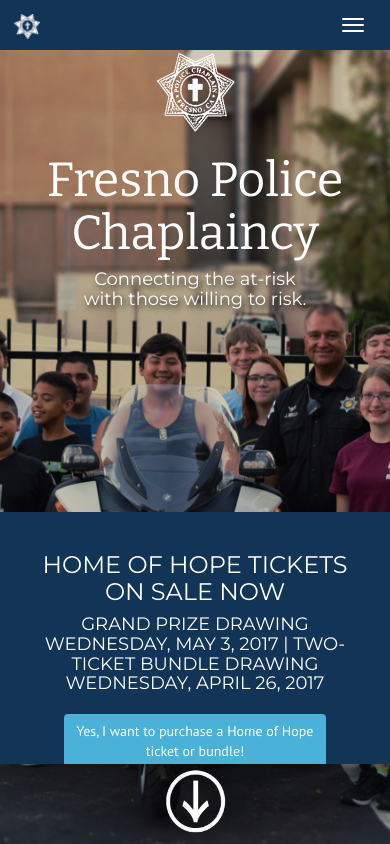
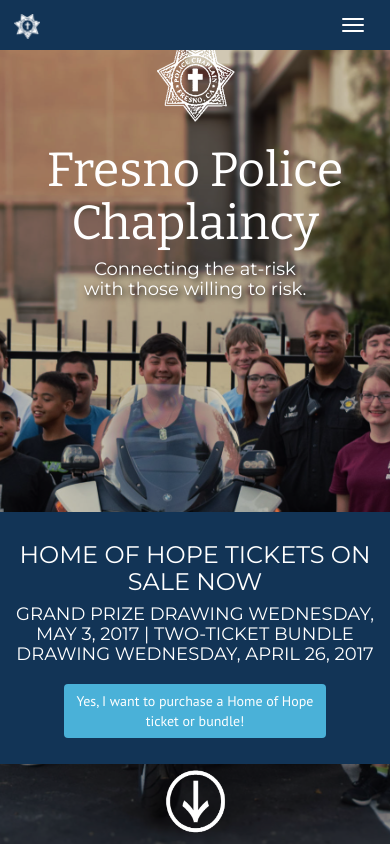
Before and after one commit to montanna/chaplains-2, a website: page index.html in a window 390 px wide. Shown: the top 844 px of the page. Drawn offline with nearby package versions, Linux system fonts and the light colour scheme.

Commit message:
attempted fixes for the homepage on mobile

```diff
--- a/wwwroot/less/site.less
+++ b/wwwroot/less/site.less
@@ -249,6 +249,7 @@
     position: fixed;
     background-color: #4ab1d8;
     width: 500px;
+    max-width: 100%;
     height: 320px;
     top: 50%;
     left: 50%;
@@ -392,7 +393,7 @@
 }
 
 .homeBanner > div {
-    padding: 20px;
+    padding: 10px;
 }
 
 .animatedLabelContainer {
@@ -1279,6 +1280,10 @@
 
 @media (max-width: 900px) {
     /*Home*/
+    .home-title-container {
+        font-size: 2.5em;
+        margin-top: 10px;
+    }
     .homeBanner {
         height: 252px;
         bottom: 122px;
--- a/wwwroot/less/site.less.css
+++ b/wwwroot/less/site.less.css
@@ -180,6 +180,7 @@
   position: fixed;
   background-color: #4ab1d8;
   width: 500px;
+  max-width: 100%;
   height: 320px;
   top: 50%;
   left: 50%;
@@ -311,7 +312,7 @@
   background: #123456;
 }
 .homeBanner > div {
-  padding: 20px;
+  padding: 10px;
 }
 .animatedLabelContainer {
   text-shadow: 3px 3px 6px #000;
@@ -536,6 +537,7 @@
   position: fixed;
   background-color: #4ab1d8;
   width: 500px;
+  max-width: 100%;
   height: 320px;
   top: 50%;
   left: 50%;
@@ -1061,6 +1063,10 @@
 /*For smaller screens / mobile */
 @media (max-width: 900px) {
   /*Home*/
+  .home-title-container {
+    font-size: 2.5em;
+    margin-top: 10px;
+  }
   .homeBanner {
     height: 252px;
     bottom: 122px;
```
